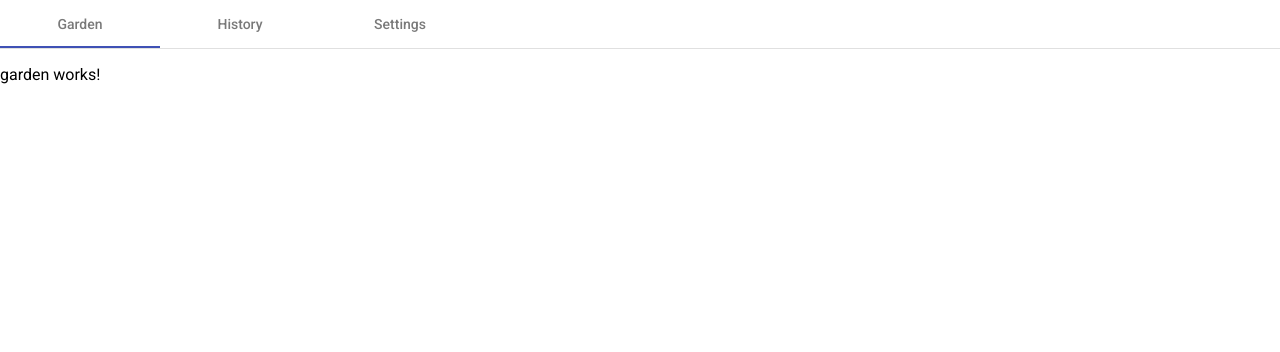
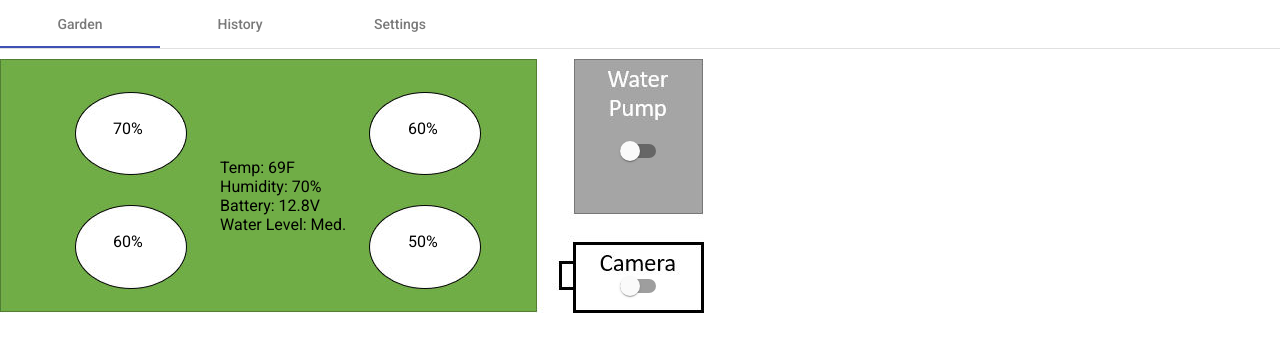
Before and after one commit to somervda/gardenUI, an Angular app: page / in a window 1280 px wide. Shown: the top 352 px of the page. Built offline with nearby package versions, Linux system fonts and the light colour scheme; no server answers.

Commit message:
Added POC services and look and feel stuff

```diff
--- a/src/app/garden/garden.component.css
+++ b/src/app/garden/garden.component.css
@@ -0,0 +1,43 @@
+.pump-overlay {
+    position: absolute;
+    top: 90px;
+    left: 620px;
+  }
+
+.camera-overlay {
+    position: absolute;
+    top: 225px;
+    left: 620px;
+  }
+.env-overlay {
+    position: absolute;
+    top: 109px;
+    left: 220px;
+  }
+.m1-overlay {
+    position: absolute;
+    top: 70px;
+    left: 113px;
+  }
+.m2-overlay {
+    position: absolute;
+    top: 70px;
+    left: 408px;
+  }
+.m3-overlay {
+    position: absolute;
+    top: 183px;
+    left: 113px;
+  }
+.m4-overlay {
+    position: absolute;
+    top: 183px;
+    left: 408px;
+  }
+
+.garden-view {
+    background-image: url("../../assets/gardenView.jpg");
+    height:254px; background-size:cover; width: 704px; top: 5px;
+    background-repeat: no-repeat;
+    margin-top: 10px;
+}
--- a/src/app/garden/garden.component.html
+++ b/src/app/garden/garden.component.html
@@ -1 +1,18 @@
-<p>garden works!</p>
+<div class="garden-view">
+  <div class="pump-overlay">
+    <mat-slide-toggle
+      [checked]="pump == 'on'"
+      (change)="onPumpToggle($event)"
+    ></mat-slide-toggle>
+  </div>
+  <div class="camera-overlay">
+    <mat-slide-toggle (change)="onCameraToggle($event)"></mat-slide-toggle>
+  </div>
+  <div class="env-overlay">
+    Temp: 69F<br />Humidity: 70%<br />Battery: 12.8V<br />Water Level: Med.
+  </div>
+  <div class="m1-overlay">70%</div>
+  <div class="m2-overlay">60%</div>
+  <div class="m3-overlay">60%</div>
+  <div class="m4-overlay">50%</div>
+</div>
--- a/src/app/garden/garden.component.ts
+++ b/src/app/garden/garden.component.ts
@@ -1,15 +1,38 @@
 import { Component, OnInit } from '@angular/core';
+import { MatSlideToggleChange } from '@angular/material/slide-toggle';
+import { RelayService } from '../services/relay.service';
 
 @Component({
   selector: 'app-garden',
   templateUrl: './garden.component.html',
-  styleUrls: ['./garden.component.css']
+  styleUrls: ['./garden.component.css'],
 })
 export class GardenComponent implements OnInit {
-
-  constructor() { }
+  // relay settings
+  pump = 'off';
+  constructor(private relayService: RelayService) {}
 
   ngOnInit(): void {
+    // Set the initial value of the pump
+    this.relayService.pumpState().subscribe((response) => {
+      this.pump = JSON.parse(JSON.stringify(response)).pump;
+      console.log('init:', this.pump);
+    });
   }
 
+  public onPumpToggle(event: MatSlideToggleChange) {
+    console.log('Pump', event.checked);
+    if (event.checked) {
+      this.relayService.pumpOn().subscribe((response) => {
+        this.pump = JSON.parse(JSON.stringify(response)).pump;
+      });
+    } else {
+      this.relayService.pumpOff().subscribe((response) => {
+        this.pump = JSON.parse(JSON.stringify(response)).pump;
+      });
+    }
+  }
+  public onCameraToggle(event: MatSlideToggleChange) {
+    console.log('Camera', event.checked);
+  }
 }
--- a/src/app/services/relay.service.ts
+++ b/src/app/services/relay.service.ts
@@ -1,9 +1,34 @@
 import { Injectable } from '@angular/core';
+import { HttpClient } from '@angular/common/http';
+import { environment } from 'src/environments/environment';
 
 @Injectable({
-  providedIn: 'root'
+  providedIn: 'root',
 })
 export class RelayService {
+  constructor(private http: HttpClient) {}
 
-  constructor() { }
+  pumpOn() {
+    console.log('Pump/on');
+    let value = this.http.get<string>(
+      'http://' + environment.gardenHost + '/pump/on'
+    );
+    console.log(value);
+    return value;
+  }
+
+  pumpOff() {
+    console.log('Pump/off');
+    let value = this.http.get<string>(
+      'http://' + environment.gardenHost + '/pump/off'
+    );
+    console.log(value);
+    return value;
+  }
+
+  pumpState() {
+    let value = this.http.get('http://' + environment.gardenHost + '/pump');
+    console.log(value);
+    return value;
+  }
 }
--- a/src/environments/environment.prod.ts
+++ b/src/environments/environment.prod.ts
@@ -1,3 +1,4 @@
 export const environment = {
-  production: true
+  production: true,
+  gardenHost: 'garden.home',
 };
--- a/src/environments/environment.ts
+++ b/src/environments/environment.ts
@@ -3,7 +3,8 @@
 // The list of file replacements can be found in `angular.json`.
 
 export const environment = {
-  production: false
+  production: false,
+  gardenHost: 'garden.home',
 };
 
 /*
```
Also changed, not shown: src/app/app.module.ts (+8 -1 lines), src/assets/gardenView.jpg (added).
